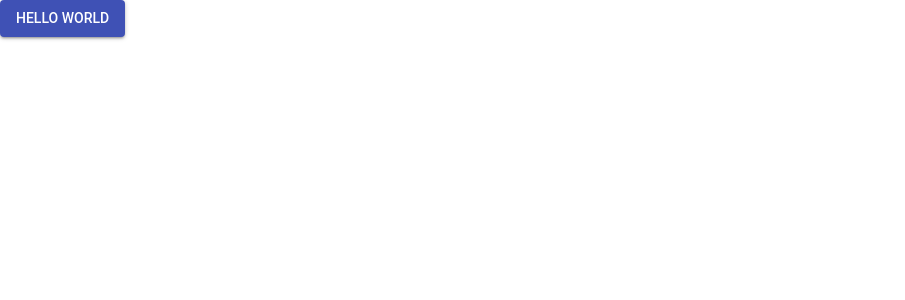
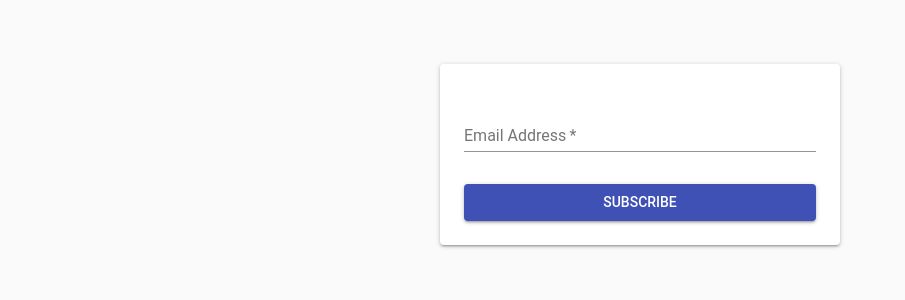
Before and after one commit to Frederick-S/nhk-easy-daily, a React (Create React App) app in the folder web/: page / in a window 1280 px wide. Shown: the top 300 px of the page, without its empty margins (0-905 px from the left). Built offline with nearby package versions, Linux system fonts and the light colour scheme.

Commit message:
Update index page

```diff
--- a/web/src/App.tsx
+++ b/web/src/App.tsx
@@ -1,12 +1,71 @@
-import Button from '@material-ui/core/Button'
+import { Button, createStyles, CssBaseline, Input, InputLabel, Paper, Theme, withStyles } from '@material-ui/core'
+import FormControl from '@material-ui/core/FormControl'
 import React, { Component } from 'react'
 
-class App extends Component {
+const styles = ({ breakpoints, spacing }: Theme) => createStyles({
+  form: {
+    marginTop: spacing.unit,
+    width: '100%',
+  },
+  main: {
+    display: 'block',
+    marginLeft: spacing.unit * 3,
+    marginRight: spacing.unit * 3,
+    [breakpoints.up(400 + spacing.unit * 3 * 2)]: {
+      marginLeft: 'auto',
+      marginRight: 'auto',
+      width: 400,
+    },
+    width: 'auto',
+  },
+  paper: {
+    alignItems: 'center',
+    display: 'flex',
+    flexDirection: 'column',
+    marginTop: spacing.unit * 8,
+    padding: `${spacing.unit * 2}px ${spacing.unit * 3}px ${spacing.unit * 3}px`,
+  },
+  submit: {
+    marginTop: spacing.unit * 3,
+  },
+})
+
+interface IProps {
+  classes: {
+    main: string,
+    paper: string,
+    form: string,
+    submit: string,
+  }
+}
+
+class App extends Component<IProps> {
   public render() {
+    const { classes } = this.props
+
     return (
-      <Button variant="contained" color="primary">Hello World</Button>
+      <main className={classes.main}>
+        <CssBaseline />
+        <Paper className={classes.paper}>
+          <form className={classes.form}>
+            <FormControl margin="normal" required={true} fullWidth={true}>
+              <InputLabel htmlFor="email">Email Address</InputLabel>
+              <Input id="email" name="email" autoComplete="email" />
+            </FormControl>
+            <Button
+              type="submit"
+              fullWidth={true}
+              variant="contained"
+              color="primary"
+              className={classes.submit}
+            >
+              Subscribe
+            </Button>
+          </form>
+        </Paper>
+      </main>
     )
   }
 }
 
-export default App
+export default withStyles(styles)(App)
```
